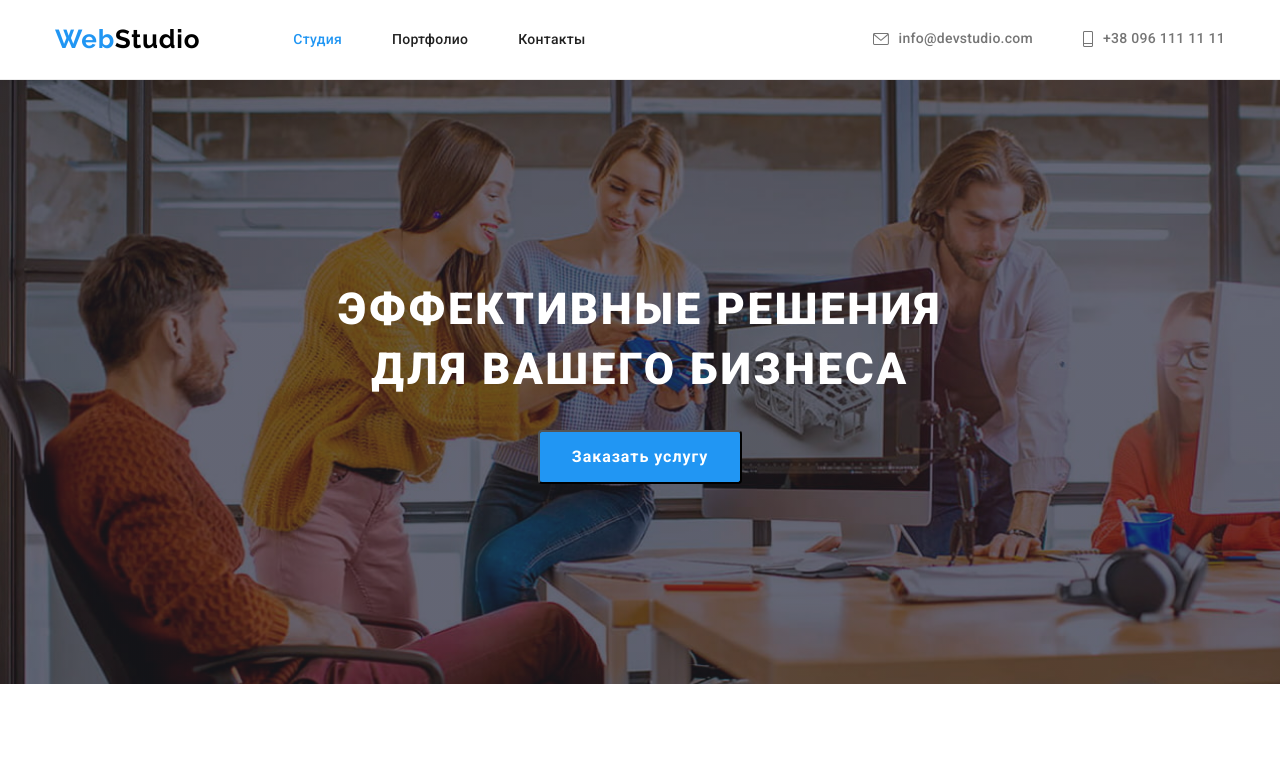
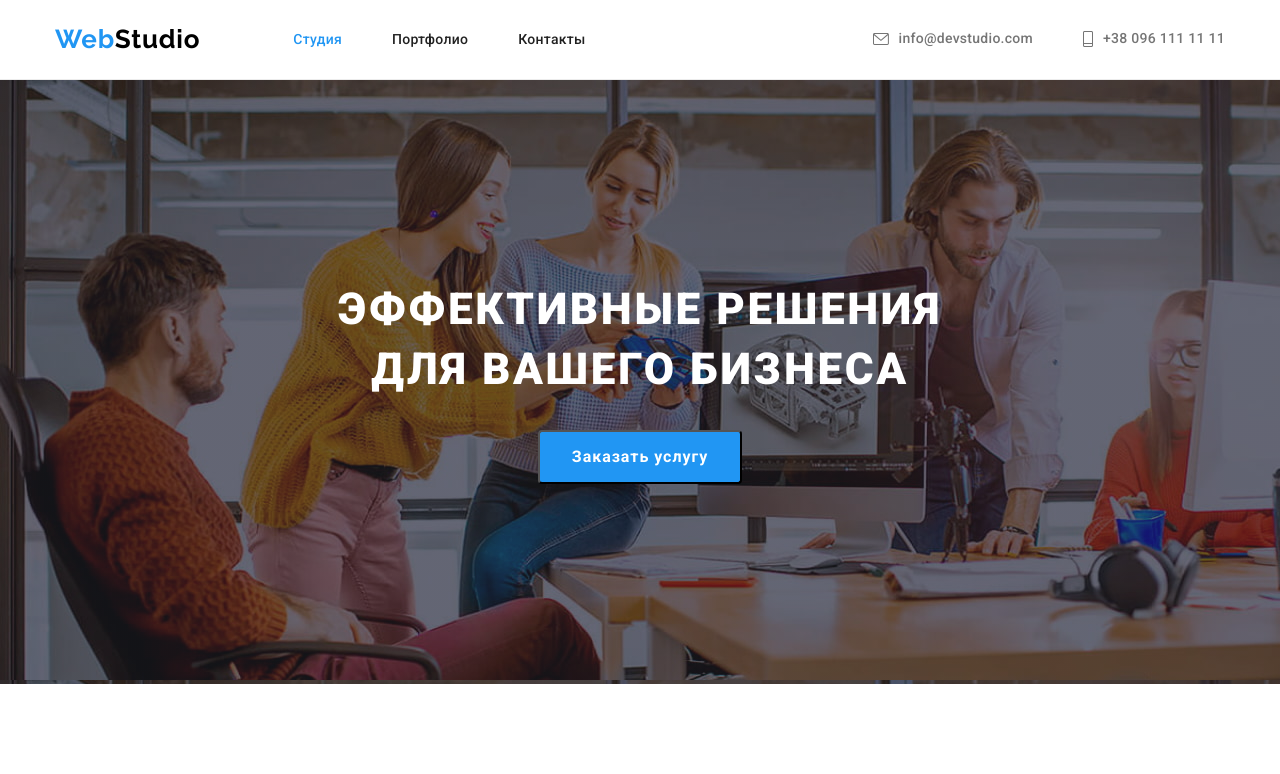
Before and after one commit to StasPetrov/goit-markup-hw-04, a plain HTML site: page index.html in a window 1280 px wide. Shown: the top 774 px of the page. Drawn offline with nearby package versions, Linux system fonts and the light colour scheme.

Commit message:
сохраняет готовый проект

```diff
--- a/css/style.css
+++ b/css/style.css
@@ -134,12 +134,13 @@ img {
   padding: 24px 0;
 }
 .banner {
+  max-width: 1600px;
+  margin: 0 auto;
   padding: 200px 0;
   text-align: center;
   background-image: linear-gradient(rgba(47, 48, 58, 0.4), rgba(47, 48, 58, 0.4)),
     url('../images/background.jpg');
   background-color: #c4c4c4;
-  background-size: cover;
 }
 .banner-title {
   margin: 0 auto 30px;
```
